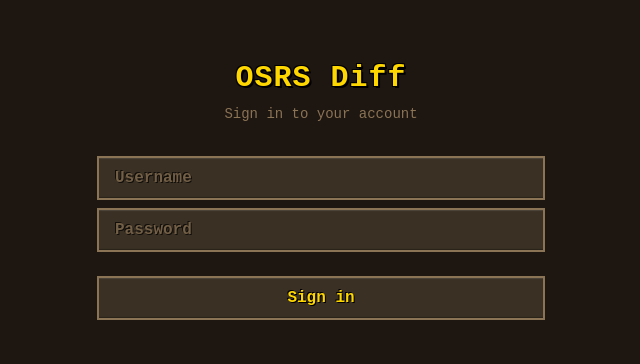
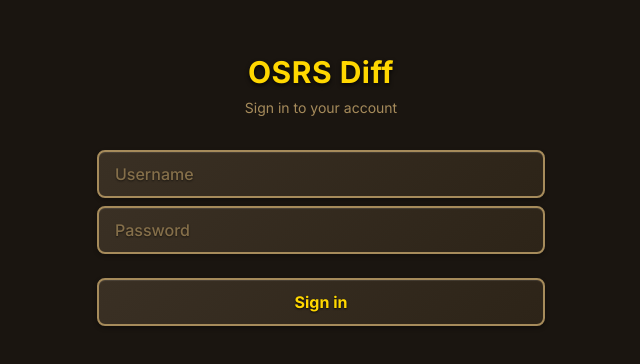
Before and after one commit to mchestr/osrsdiff, a React (Vite) app in the folder frontend/: page /login in a window 1280 px wide. Shown: the part 210-574 px from the top of the page, without its empty margins (319-959 px from the left). Built offline with nearby package versions, Linux system fonts and the light colour scheme; no server answers.

Commit message:
newish theme

```diff
--- a/frontend/src/App.tsx
+++ b/frontend/src/App.tsx
@@ -14,7 +14,7 @@ const AppRoutes = () => {
 
   if (loading) {
     return (
-      <div className="flex items-center justify-center min-h-screen" style={{ backgroundColor: '#1d1611' }}>
+      <div className="flex items-center justify-center min-h-screen" style={{ backgroundColor: '#1a1510' }}>
         <div className="osrs-text text-xl">Loading...</div>
       </div>
     );
--- a/frontend/src/components/Layout.tsx
+++ b/frontend/src/components/Layout.tsx
@@ -23,7 +23,7 @@ export const Layout: React.FC<LayoutProps> = ({ children }) => {
   };
 
   return (
-    <div className="min-h-screen" style={{ backgroundColor: '#1d1611' }}>
+    <div className="min-h-screen" style={{ backgroundColor: '#1a1510' }}>
       <nav className="osrs-nav-header">
         <div className="max-w-7xl mx-auto px-4 sm:px-6 lg:px-8">
           <div className="flex justify-between items-center h-20">
@@ -87,7 +87,7 @@ export const Layout: React.FC<LayoutProps> = ({ children }) => {
           </div>
         </div>
       </nav>
-      <main className="max-w-7xl mx-auto px-4 sm:px-6 lg:px-8 py-8" style={{ backgroundColor: '#1d1611', minHeight: 'calc(100vh - 80px)' }}>
+      <main className="max-w-7xl mx-auto px-4 sm:px-6 lg:px-8 py-8 min-h-[calc(100vh-80px)]" style={{ backgroundColor: '#1a1510' }}>
         {children}
       </main>
     </div>
--- a/frontend/src/index.css
+++ b/frontend/src/index.css
@@ -1,78 +1,78 @@
+@import url('https://fonts.googleapis.com/css2?family=Inter:wght@300;400;500;600;700&display=swap');
+
 @tailwind base;
 @tailwind components;
 @tailwind utilities;
 
 @layer base {
   body {
-    background-color: #1d1611;
-    color: #d4af37;
-    font-family: 'Courier New', 'Courier', monospace;
+    background-color: #1a1510;
+    color: #e8d5a3;
+    font-family: 'Inter', system-ui, -apple-system, BlinkMacSystemFont, 'Segoe UI', Roboto, sans-serif;
+    -webkit-font-smoothing: antialiased;
+    -moz-osx-font-smoothing: grayscale;
   }
 }
 
 @layer components {
   .btn {
-    @apply px-4 py-2 rounded-lg font-medium transition-colors duration-200;
+    @apply px-4 py-2 rounded-lg font-medium transition-all duration-200;
   }
 
   .btn-primary {
-    @apply bg-primary-600 text-white hover:bg-primary-700 active:bg-primary-800;
+    @apply bg-primary-600 text-white hover:bg-primary-700 active:bg-primary-800 shadow-sm hover:shadow-md;
   }
 
   .btn-secondary {
-    @apply bg-gray-200 text-gray-800 hover:bg-gray-300 active:bg-gray-400;
+    @apply bg-neutral-100 text-neutral-700 hover:bg-neutral-200 active:bg-neutral-300 border border-neutral-300;
   }
 
   .btn-danger {
-    @apply bg-red-600 text-white hover:bg-red-700 active:bg-red-800;
+    @apply bg-red-500 text-white hover:bg-red-600 active:bg-red-700 shadow-sm hover:shadow-md;
   }
 
   .input {
-    @apply w-full px-4 py-2 border border-gray-300 rounded-lg focus:outline-none focus:ring-2 focus:ring-primary-500 focus:border-transparent;
+    @apply w-full px-4 py-2 border border-neutral-300 rounded-lg focus:outline-none focus:ring-2 focus:ring-primary-500 focus:border-primary-500 bg-white text-neutral-900 transition-all duration-200;
   }
 
-  /* OSRS-themed input styling */
+  /* Enhanced OSRS input styling */
   input.osrs-btn {
-    @apply px-4 py-2 font-bold transition-colors duration-200;
-    background-color: #3a3024;
-    border: 2px solid #8b7355;
-    border-radius: 0;
+    @apply px-4 py-2.5 font-medium transition-all duration-200;
+    background-color: #2d2418;
+    border: 2px solid #a68b5b;
+    border-radius: 8px;
     color: #ffd700;
-    font-family: 'Courier New', 'Courier', monospace;
-    box-shadow:
-      inset 0 1px 1px rgba(255, 255, 255, 0.1),
-      inset 0 -1px 1px rgba(0, 0, 0, 0.3);
+    box-shadow: 0 2px 4px rgba(0, 0, 0, 0.3), inset 0 1px 1px rgba(255, 255, 255, 0.1);
   }
 
   input.osrs-btn:focus {
     outline: none;
-    border-color: #9b8365;
-    background-color: #4a4034;
+    border-color: #d4af37;
+    background-color: #3a3024;
+    box-shadow: 0 0 0 3px rgba(255, 215, 0, 0.2), 0 2px 4px rgba(0, 0, 0, 0.3);
   }
 
   input.osrs-btn::placeholder {
-    color: #8b7355;
+    color: #a68b5b;
     opacity: 0.7;
   }
 
-  /* OSRS-themed select styling */
+  /* Enhanced OSRS select styling */
   select.osrs-btn {
-    @apply px-4 py-2 font-bold transition-colors duration-200;
-    background-color: #3a3024;
-    border: 2px solid #8b7355;
-    border-radius: 0;
+    @apply px-4 py-2.5 font-medium transition-all duration-200;
+    background-color: #2d2418;
+    border: 2px solid #a68b5b;
+    border-radius: 8px;
     color: #ffd700;
-    font-family: 'Courier New', 'Courier', monospace;
-    box-shadow:
-      inset 0 1px 1px rgba(255, 255, 255, 0.1),
-      inset 0 -1px 1px rgba(0, 0, 0, 0.3);
+    box-shadow: 0 2px 4px rgba(0, 0, 0, 0.3), inset 0 1px 1px rgba(255, 255, 255, 0.1);
     cursor: pointer;
   }
 
   select.osrs-btn:focus {
     outline: none;
-    border-color: #9b8365;
-    background-color: #4a4034;
+    border-color: #d4af37;
+    background-color: #3a3024;
+    box-shadow: 0 0 0 3px rgba(255, 215, 0, 0.2), 0 2px 4px rgba(0, 0, 0, 0.3);
   }
 
   select.osrs-btn option {
@@ -81,86 +81,39 @@
   }
 
   .card {
-    @apply bg-white rounded-lg shadow-md p-6;
+    @apply bg-white rounded-xl shadow-sm p-6 border border-neutral-200;
   }
 
-  /* OSRS Skills Panel Styles - Matching in-game aesthetic */
+  /* Enhanced OSRS Skills Panel Styles */
   .osrs-skills-panel {
-    @apply p-3;
+    @apply p-4;
     max-width: 400px;
-    background-color: #2d2418;
-    border: 4px solid #1a1510;
-    border-radius: 0;
-    box-shadow:
-      inset 0 0 0 2px #3a3024,
-      0 4px 8px rgba(0, 0, 0, 0.5);
-    /* Rustic wood/stone texture effect */
-    background-image:
-      /* Wood grain pattern */
-      repeating-linear-gradient(
-        0deg,
-        rgba(45, 36, 24, 0.8) 0%,
-        rgba(40, 32, 22, 0.9) 1px,
-        rgba(45, 36, 24, 0.8) 2px,
-        rgba(50, 40, 28, 0.7) 3px,
-        rgba(45, 36, 24, 0.8) 4px
-      ),
-      /* Cross-grain texture */
-      repeating-linear-gradient(
-        90deg,
-        rgba(35, 28, 20, 0.6) 0%,
-        rgba(45, 36, 24, 0.4) 1px,
-        rgba(40, 32, 22, 0.5) 2px,
-        rgba(45, 36, 24, 0.4) 3px,
-        rgba(35, 28, 20, 0.6) 4px
-      ),
-      /* Aged/worn spots */
-      radial-gradient(
-        circle at 20% 30%,
-        rgba(40, 32, 22, 0.3) 0%,
-        transparent 50%
-      ),
-      radial-gradient(
-        circle at 80% 70%,
-        rgba(35, 28, 20, 0.3) 0%,
-        transparent 50%
-      ),
-      /* Base brown-grey */
-      linear-gradient(
-        135deg,
-        #2d2418 0%,
-        #2a2116 50%,
-        #2d2418 100%
-      );
+    background: linear-gradient(135deg, #2d2418 0%, #251e15 100%);
+    border: 3px solid #a68b5b;
+    border-radius: 12px;
+    box-shadow: 0 4px 12px rgba(0, 0, 0, 0.5), inset 0 0 0 1px rgba(255, 215, 0, 0.1);
   }
 
   .osrs-skills-grid {
-    @apply grid grid-cols-3 gap-1 mb-3;
+    @apply grid grid-cols-3 gap-2 mb-3;
   }
 
   .osrs-skill-cell {
-    @apply relative flex items-center px-1.5 py-1;
-    background-color: #3a3a3a;
+    @apply relative flex items-center px-2 py-2;
+    background: linear-gradient(135deg, #3a3024 0%, #352a1f 100%);
     border: 2px solid #8b7355;
-    border-radius: 2px;
-    min-height: 48px;
-    gap: 4px;
-    /* Subtle texture */
-    background-image:
-      repeating-linear-gradient(
-        0deg,
-        rgba(58, 58, 58, 0.95) 0%,
-        rgba(55, 55, 55, 0.9) 1px,
-        rgba(58, 58, 58, 0.95) 2px
-      );
-    box-shadow:
-      inset 0 1px 1px rgba(255, 255, 255, 0.1),
-      inset 0 -1px 1px rgba(0, 0, 0, 0.3);
+    border-radius: 8px;
+    min-height: 56px;
+    gap: 6px;
+    transition: all 0.2s ease;
+    box-shadow: inset 0 1px 1px rgba(255, 255, 255, 0.1), 0 2px 4px rgba(0, 0, 0, 0.3);
   }
 
   .osrs-skill-cell:hover {
-    border-color: #9b8365;
-    background-color: #404040;
+    border-color: #d4af37;
+    background: linear-gradient(135deg, #4a4034 0%, #3f3528 100%);
+    box-shadow: 0 4px 8px rgba(255, 215, 0, 0.2), inset 0 1px 1px rgba(255, 255, 255, 0.15);
+    transform: translateY(-2px);
   }
 
   .osrs-skill-icon {
@@ -188,206 +141,132 @@
   }
 
   .osrs-skill-level {
-    @apply font-bold text-lg;
+    @apply font-bold text-base;
     color: #ffd700;
-    font-family: 'Courier New', 'Courier', monospace;
-    text-shadow:
-      2px 2px 0px rgba(0, 0, 0, 1),
-      -1px -1px 0px rgba(0, 0, 0, 1),
-      1px -1px 0px rgba(0, 0, 0, 1),
-      -1px 1px 0px rgba(0, 0, 0, 1);
-    letter-spacing: 0;
     white-space: nowrap;
     margin-left: auto;
-    /* Pixelated font rendering */
-    image-rendering: pixelated;
-    image-rendering: -moz-crisp-edges;
-    image-rendering: crisp-edges;
+    text-shadow: 0 1px 2px rgba(0, 0, 0, 0.8);
   }
 
   .osrs-total-level {
-    @apply px-4 py-2 text-center;
-    background-color: #1a1510;
-    border: 2px solid #0f0c08;
-    border-radius: 0;
+    @apply px-4 py-3 text-center;
+    background: linear-gradient(135deg, #1a1510 0%, #1f1812 100%);
+    border: 2px solid #a68b5b;
+    border-radius: 8px;
     @apply font-bold text-base;
     color: #ffd700;
-    font-family: 'Courier New', 'Courier', monospace;
-    text-shadow:
-      2px 2px 0px rgba(0, 0, 0, 1),
-      -1px -1px 0px rgba(0, 0, 0, 1),
-      1px -1px 0px rgba(0, 0, 0, 1),
-      -1px 1px 0px rgba(0, 0, 0, 1);
-    /* Rustic texture for total level bar */
-    background-image:
-      repeating-linear-gradient(
-        0deg,
-        rgba(26, 21, 16, 0.9) 0%,
-        rgba(20, 16, 12, 0.8) 1px,
-        rgba(26, 21, 16, 0.9) 2px
-      ),
-      linear-gradient(
-        90deg,
-        #1a1510 0%,
-        #1f1812 50%,
-        #1a1510 100%
-      );
-    box-shadow:
-      inset 0 1px 1px rgba(255, 255, 255, 0.08),
-      inset 0 -1px 1px rgba(0, 0, 0, 0.4);
-    letter-spacing: 1px;
-    /* Pixelated font rendering */
-    image-rendering: pixelated;
-    image-rendering: -moz-crisp-edges;
-    image-rendering: crisp-edges;
+    box-shadow: 0 2px 4px rgba(0, 0, 0, 0.4), inset 0 1px 1px rgba(255, 215, 0, 0.1);
+    text-shadow: 0 1px 2px rgba(0, 0, 0, 0.8);
   }
 
-  /* OSRS-themed card styling */
+  /* Enhanced OSRS card styling */
   .osrs-card {
-    @apply p-4;
-    background-color: #2d2418;
-    border: 3px solid #1a1510;
-    border-radius: 0;
-    box-shadow:
-      inset 0 0 0 1px #3a3024,
-      0 4px 8px rgba(0, 0, 0, 0.5);
-    background-image:
-      repeating-linear-gradient(
-        0deg,
-        rgba(45, 36, 24, 0.8) 0%,
-        rgba(40, 32, 22, 0.9) 1px,
-        rgba(45, 36, 24, 0.8) 2px,
-        rgba(50, 40, 28, 0.7) 3px,
-        rgba(45, 36, 24, 0.8) 4px
-      ),
-      repeating-linear-gradient(
-        90deg,
-        rgba(35, 28, 20, 0.6) 0%,
-        rgba(45, 36, 24, 0.4) 1px,
-        rgba(40, 32, 22, 0.5) 2px,
-        rgba(45, 36, 24, 0.4) 3px,
-        rgba(35, 28, 20, 0.6) 4px
-      ),
-      linear-gradient(
-        135deg,
-        #2d2418 0%,
-        #2a2116 50%,
-        #2d2418 100%
-      );
+    @apply p-6;
+    background: linear-gradient(135deg, #2d2418 0%, #251e15 100%);
+    border: 3px solid #a68b5b;
+    border-radius: 12px;
+    box-shadow: 0 4px 12px rgba(0, 0, 0, 0.5), inset 0 0 0 1px rgba(255, 215, 0, 0.1);
+    transition: all 0.2s ease;
+  }
+
+  .osrs-card:hover {
+    box-shadow: 0 6px 16px rgba(255, 215, 0, 0.2), 0 4px 12px rgba(0, 0, 0, 0.5);
+    border-color: #d4af37;
+    transform: translateY(-2px);
   }
 
   .osrs-card-title {
     @apply font-bold mb-3;
     color: #ffd700;
-    font-family: 'Courier New', 'Courier', monospace;
-    text-shadow:
-      2px 2px 0px rgba(0, 0, 0, 1),
-      -1px -1px 0px rgba(0, 0, 0, 1),
-      1px -1px 0px rgba(0, 0, 0, 1),
-      -1px 1px 0px rgba(0, 0, 0, 1);
-    letter-spacing: 1px;
-    font-size: 1.1rem;
+    font-size: 1.125rem;
+    text-shadow: 0 2px 4px rgba(0, 0, 0, 0.8);
+    letter-spacing: 0.5px;
   }
 
   .osrs-stat-label {
-    @apply text-xs uppercase tracking-wide mb-1;
-    color: #8b7355;
-    font-family: 'Courier New', 'Courier', monospace;
+    @apply text-xs uppercase tracking-wider mb-1;
+    color: #a68b5b;
     font-weight: 600;
   }
 
   .osrs-stat-value {
     @apply font-bold;
     color: #ffd700;
-    font-family: 'Courier New', 'Courier', monospace;
-    text-shadow:
-      1px 1px 0px rgba(0, 0, 0, 1),
-      -1px -1px 0px rgba(0, 0, 0, 1),
-      1px -1px 0px rgba(0, 0, 0, 1),
-      -1px 1px 0px rgba(0, 0, 0, 1);
     font-size: 1.5rem;
+    text-shadow: 0 2px 4px rgba(0, 0, 0, 0.8);
   }
 
   .osrs-text {
-    color: #d4af37;
-    font-family: 'Courier New', 'Courier', monospace;
+    color: #e8d5a3;
   }
 
   .osrs-text-secondary {
-    color: #8b7355;
-    font-family: 'Courier New', 'Courier', monospace;
+    color: #a68b5b;
   }
 
-  /* OSRS-themed button */
+  /* Enhanced OSRS button */
   .osrs-btn {
-    @apply px-4 py-2 font-bold transition-colors duration-200;
-    background-color: #3a3024;
-    border: 2px solid #8b7355;
-    border-radius: 0;
+    @apply px-4 py-2.5 font-bold transition-all duration-200;
+    background: linear-gradient(135deg, #3a3024 0%, #2d2418 100%);
+    border: 2px solid #a68b5b;
+    border-radius: 8px;
     color: #ffd700;
-    font-family: 'Courier New', 'Courier', monospace;
-    text-shadow:
-      1px 1px 0px rgba(0, 0, 0, 1),
-      -1px -1px 0px rgba(0, 0, 0, 1);
-    box-shadow:
-      inset 0 1px 1px rgba(255, 255, 255, 0.1),
-      inset 0 -1px 1px rgba(0, 0, 0, 0.3);
+    box-shadow: 0 2px 4px rgba(0, 0, 0, 0.4), inset 0 1px 1px rgba(255, 255, 255, 0.1);
+    text-shadow: 0 1px 2px rgba(0, 0, 0, 0.8);
   }
 
   .osrs-btn:hover {
-    background-color: #4a4034;
-    border-color: #9b8365;
+    background: linear-gradient(135deg, #4a4034 0%, #3a3024 100%);
+    border-color: #d4af37;
+    box-shadow: 0 4px 8px rgba(255, 215, 0, 0.3), 0 2px 4px rgba(0, 0, 0, 0.4), inset 0 1px 1px rgba(255, 255, 255, 0.15);
+    transform: translateY(-2px);
+    color: #ffed4e;
   }
 
   .osrs-btn:active {
-    background-color: #2a2014;
-    box-shadow:
-      inset 0 2px 2px rgba(0, 0, 0, 0.3),
-      inset 0 -1px 1px rgba(255, 255, 255, 0.05);
+    background: linear-gradient(135deg, #2d2418 0%, #251e15 100%);
+    transform: translateY(0);
+    box-shadow: inset 0 2px 4px rgba(0, 0, 0, 0.4), inset 0 1px 1px rgba(255, 255, 255, 0.05);
   }
 
   .osrs-btn:disabled {
     opacity: 0.5;
     cursor: not-allowed;
+    transform: none;
   }
 
-  /* Modern Navigation Header */
+  /* Enhanced OSRS Navigation Header */
   .osrs-nav-header {
     background: linear-gradient(180deg, #2d2418 0%, #251e15 100%);
-    border-bottom: 2px solid #1a1510;
-    box-shadow:
-      0 2px 8px rgba(0, 0, 0, 0.4),
-      inset 0 1px 0 rgba(255, 255, 255, 0.05);
+    border-bottom: 3px solid #a68b5b;
+    box-shadow: 0 4px 12px rgba(0, 0, 0, 0.5), inset 0 1px 0 rgba(255, 215, 0, 0.1);
     position: sticky;
     top: 0;
     z-index: 50;
   }
 
   .osrs-nav-logo {
-    @apply text-2xl font-bold;
+    @apply text-xl font-bold;
     color: #ffd700;
-    font-family: 'Courier New', 'Courier', monospace;
-    text-shadow:
-      1px 1px 0px rgba(0, 0, 0, 0.8);
-    letter-spacing: 1px;
     transition: all 0.2s ease;
     text-decoration: none;
+    text-shadow: 0 2px 4px rgba(0, 0, 0, 0.8);
+    letter-spacing: 0.5px;
   }
 
   .osrs-nav-logo:hover {
     color: #ffed4e;
     transform: translateY(-1px);
+    text-shadow: 0 2px 6px rgba(255, 215, 0, 0.5);
   }
 
   .osrs-nav-link {
     @apply px-4 py-2 text-sm font-semibold;
-    color: #d4af37;
-    font-family: 'Courier New', 'Courier', monospace;
+    color: #e8d5a3;
     text-decoration: none;
     position: relative;
     transition: all 0.2s ease;
-    border-radius: 4px;
-    letter-spacing: 0.5px;
+    border-radius: 6px;
   }
 
   .osrs-nav-link::before {
@@ -404,7 +283,7 @@
 
   .osrs-nav-link:hover {
     color: #ffd700;
-    background: rgba(255, 215, 0, 0.08);
+    background: rgba(255, 215, 0, 0.1);
   }
 
   .osrs-nav-link:hover::before {
@@ -413,7 +292,7 @@
 
   .osrs-nav-link-active {
     color: #ffd700;
-    background: rgba(255, 215, 0, 0.12);
+    background: rgba(255, 215, 0, 0.15);
   }
 
   .osrs-nav-link-active::before {
@@ -423,54 +302,41 @@
 
   .osrs-nav-user {
     @apply text-sm font-medium;
-    color: #d4af37;
-    font-family: 'Courier New', 'Courier', monospace;
-    letter-spacing: 0.5px;
+    color: #e8d5a3;
   }
 
   .osrs-nav-badge {
     @apply px-2.5 py-1 text-xs font-bold;
-    background: linear-gradient(135deg, rgba(255, 215, 0, 0.25), rgba(255, 215, 0, 0.15));
-    border: 1px solid #ffd700;
+    background: linear-gradient(135deg, rgba(255, 215, 0, 0.3), rgba(255, 215, 0, 0.2));
+    border: 2px solid #ffd700;
     color: #ffd700;
-    font-family: 'Courier New', 'Courier', monospace;
-    box-shadow:
-      inset 0 1px 1px rgba(255, 255, 255, 0.1);
-    letter-spacing: 0.5px;
-    border-radius: 3px;
+    box-shadow: 0 2px 4px rgba(255, 215, 0, 0.3), inset 0 1px 1px rgba(255, 255, 255, 0.2);
+    border-radius: 6px;
+    text-shadow: 0 1px 2px rgba(0, 0, 0, 0.8);
   }
 
   .osrs-nav-logout {
     @apply px-4 py-2 text-sm font-semibold;
-    background: linear-gradient(135deg, #3a3024, #2d2418);
-    border: 1.5px solid #8b7355;
+    background: linear-gradient(135deg, #3a3024 0%, #2d2418 100%);
+    border: 2px solid #a68b5b;
     color: #ffd700;
-    font-family: 'Courier New', 'Courier', monospace;
-    box-shadow:
-      inset 0 1px 1px rgba(255, 255, 255, 0.08),
-      inset 0 -1px 1px rgba(0, 0, 0, 0.3),
-      0 2px 4px rgba(0, 0, 0, 0.3);
+    box-shadow: 0 2px 4px rgba(0, 0, 0, 0.4), inset 0 1px 1px rgba(255, 255, 255, 0.1);
     transition: all 0.2s ease;
     cursor: pointer;
-    letter-spacing: 0.5px;
-    border-radius: 4px;
+    border-radius: 6px;
+    text-shadow: 0 1px 2px rgba(0, 0, 0, 0.8);
   }
 
   .osrs-nav-logout:hover {
-    background: linear-gradient(135deg, #4a4034, #3a3024);
-    border-color: #9b8365;
+    background: linear-gradient(135deg, #4a4034 0%, #3a3024 100%);
+    border-color: #d4af37;
     color: #ffed4e;
-    box-shadow:
-      inset 0 1px 1px rgba(255, 255, 255, 0.12),
-      inset 0 -1px 1px rgba(0, 0, 0, 0.3),
-      0 3px 6px rgba(0, 0, 0, 0.4);
+    box-shadow: 0 4px 8px rgba(255, 215, 0, 0.3), 0 2px 4px rgba(0, 0, 0, 0.4);
     transform: translateY(-1px);
   }
 
   .osrs-nav-logout:active {
     transform: translateY(0);
-    box-shadow:
-      inset 0 2px 3px rgba(0, 0, 0, 0.4),
-      inset 0 -1px 1px rgba(255, 255, 255, 0.05);
+    box-shadow: inset 0 2px 4px rgba(0, 0, 0, 0.4), inset 0 1px 1px rgba(255, 255, 255, 0.05);
   }
 }
--- a/frontend/src/pages/Login.tsx
+++ b/frontend/src/pages/Login.tsx
@@ -27,7 +27,7 @@ export const Login: React.FC = () => {
   };
 
   return (
-    <div className="min-h-screen flex items-center justify-center py-12 px-4 sm:px-6 lg:px-8" style={{ backgroundColor: '#1d1611' }}>
+    <div className="min-h-screen flex items-center justify-center py-12 px-4 sm:px-6 lg:px-8" style={{ backgroundColor: '#1a1510' }}>
       <div className="max-w-md w-full space-y-8">
         <div className="text-center">
           <h2 className="text-3xl font-extrabold osrs-card-title mb-2">
@@ -39,8 +39,8 @@ export const Login: React.FC = () => {
         </div>
         <form className="mt-8 space-y-6" onSubmit={handleSubmit}>
           {error && (
-            <div className="osrs-card" style={{ borderColor: '#d32f2f', backgroundColor: 'rgba(211, 47, 47, 0.1)' }}>
-              <p className="osrs-text" style={{ color: '#d32f2f' }}>{error}</p>
+            <div className="osrs-card" style={{ borderColor: '#d32f2f', backgroundColor: 'rgba(211, 47, 47, 0.15)' }}>
+              <p className="osrs-text" style={{ color: '#ff6b6b' }}>{error}</p>
             </div>
           )}
           <div className="space-y-2">
@@ -54,7 +54,6 @@ export const Login: React.FC = () => {
                 type="text"
                 required
                 className="osrs-btn w-full"
-                style={{ backgroundColor: '#3a3024', color: '#ffd700' }}
                 placeholder="Username"
                 value={username}
                 onChange={(e) => setUsername(e.target.value)}
@@ -70,7 +69,6 @@ export const Login: React.FC = () => {
                 type="password"
                 required
                 className="osrs-btn w-full"
-                style={{ backgroundColor: '#3a3024', color: '#ffd700' }}
                 placeholder="Password"
                 value={password}
                 onChange={(e) => setPassword(e.target.value)}
--- a/frontend/tailwind.config.js
+++ b/frontend/tailwind.config.js
@@ -8,17 +8,44 @@ export default {
     extend: {
       colors: {
         primary: {
-          50: '#f0f9ff',
-          100: '#e0f2fe',
-          200: '#bae6fd',
-          300: '#7dd3fc',
-          400: '#38bdf8',
-          500: '#0ea5e9',
-          600: '#0284c7',
-          700: '#0369a1',
-          800: '#075985',
-          900: '#0c4a6e',
+          50: '#f0f4f8',
+          100: '#d9e2ec',
+          200: '#bcccdc',
+          300: '#9fb3c8',
+          400: '#829ab1',
+          500: '#627d98',
+          600: '#486581',
+          700: '#334e68',
+          800: '#243b53',
+          900: '#102a43',
         },
+        accent: {
+          50: '#f0f9f4',
+          100: '#dcf2e3',
+          200: '#bce5cc',
+          300: '#8fd1a8',
+          400: '#5bb57d',
+          500: '#3d9b5f',
+          600: '#2d7d4e',
+          700: '#256441',
+          800: '#215136',
+          900: '#1d432e',
+        },
+        neutral: {
+          50: '#fafafa',
+          100: '#f5f5f5',
+          200: '#e5e5e5',
+          300: '#d4d4d4',
+          400: '#a3a3a3',
+          500: '#737373',
+          600: '#525252',
+          700: '#404040',
+          800: '#262626',
+          900: '#171717',
+        },
+      },
+      fontFamily: {
+        sans: ['Inter', 'system-ui', '-apple-system', 'BlinkMacSystemFont', 'Segoe UI', 'Roboto', 'sans-serif'],
       },
     },
   },
```
Also changed, not shown: frontend/src/pages/AdminDashboard.tsx (+55 -57 lines), frontend/src/pages/Home.tsx (+7 -8 lines), frontend/src/pages/PlayerStats.tsx (+10 -11 lines).
